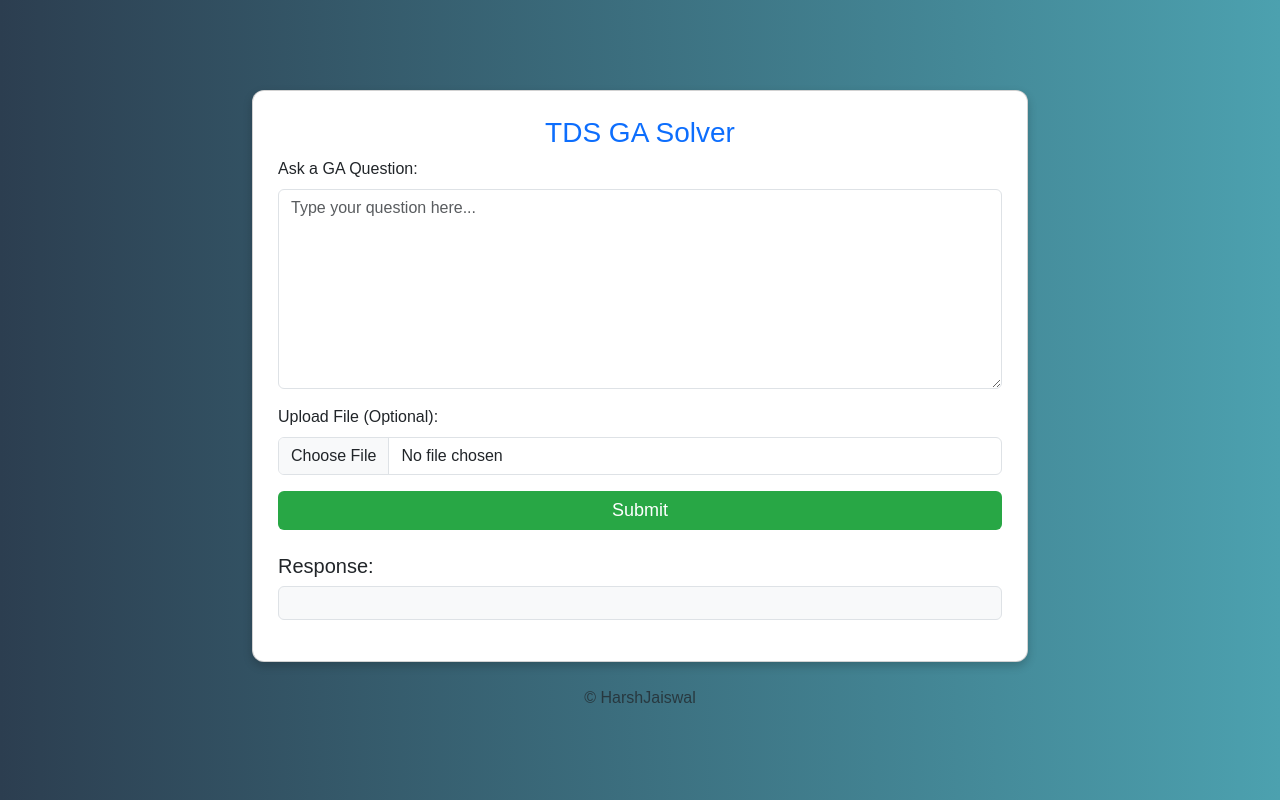
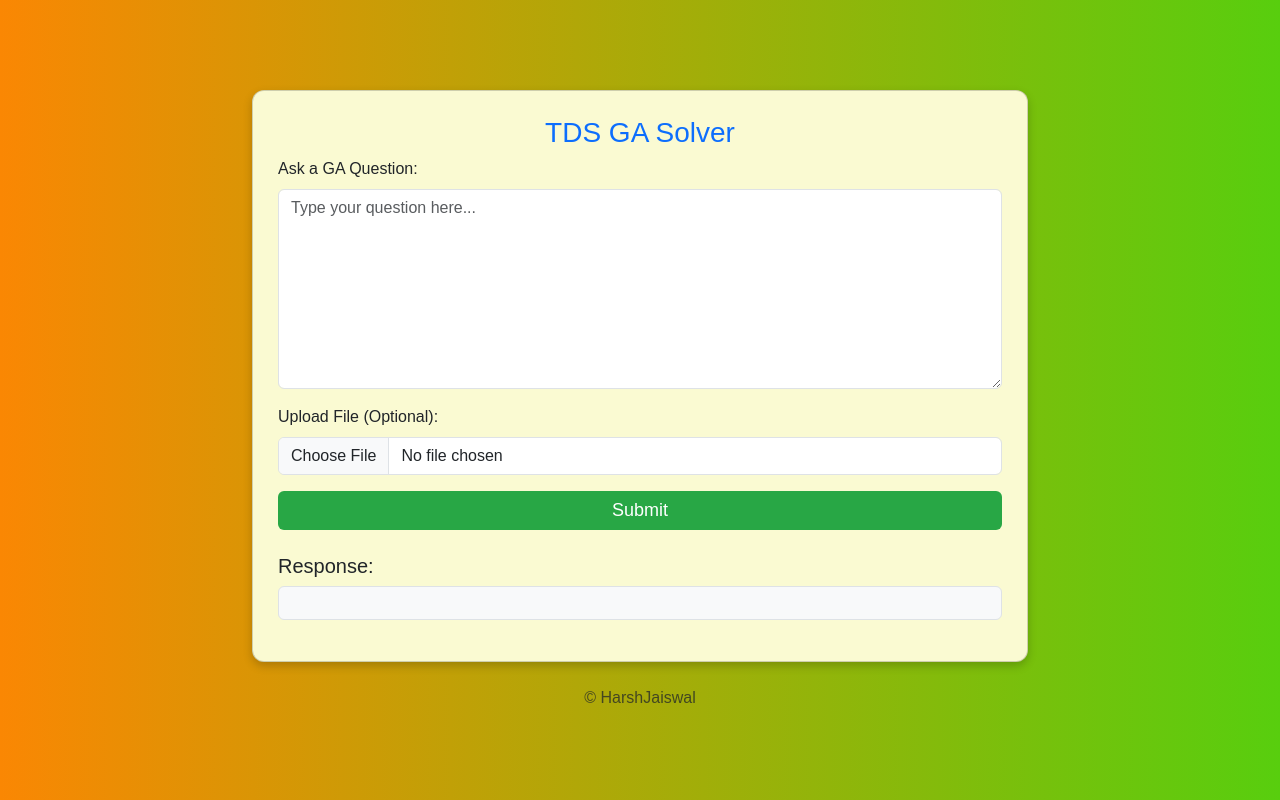
Before and after one commit to Harshjaiswal1/TDSProject_2, a website: page index.html in a window 1280 px wide. Drawn offline with nearby package versions, Linux system fonts and the light colour scheme.

Commit message:
updated css

```diff
--- a/index.html
+++ b/index.html
@@ -8,7 +8,7 @@
     <link href="https://cdn.jsdelivr.net/npm/bootstrap@5.3.0/dist/css/bootstrap.min.css" rel="stylesheet">
     <style>
         body {
-            background: linear-gradient(to right, #2c3e50, #4ca1af);
+            background: linear-gradient(to right, #fa8703, #58ce0e);
             font-family: Arial, sans-serif;
             min-height: 100vh;
             display: flex;
@@ -26,7 +26,7 @@
             border-radius: 12px;
             padding: 25px;
             box-shadow: 0px 4px 10px rgba(0, 0, 0, 0.2);
-            background: #fff;
+            background: lightgoldenrodyellow;
         }
 
         textarea {
```
